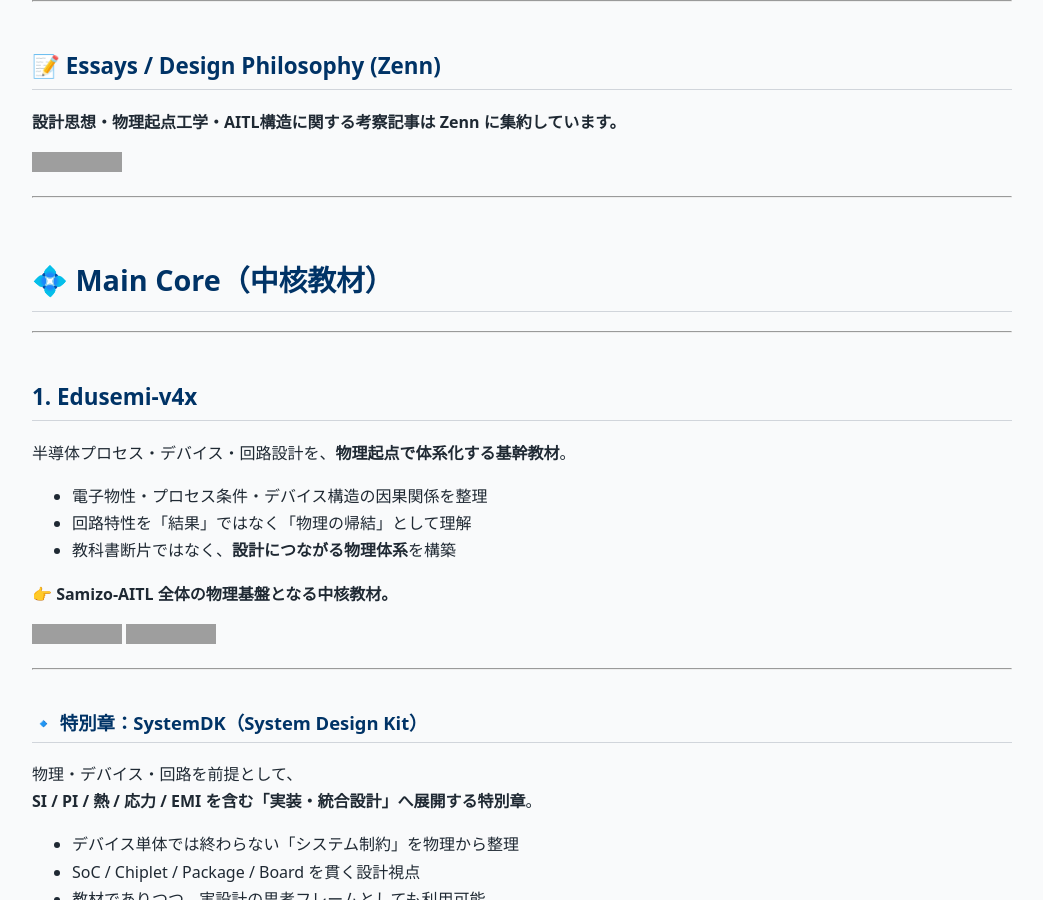
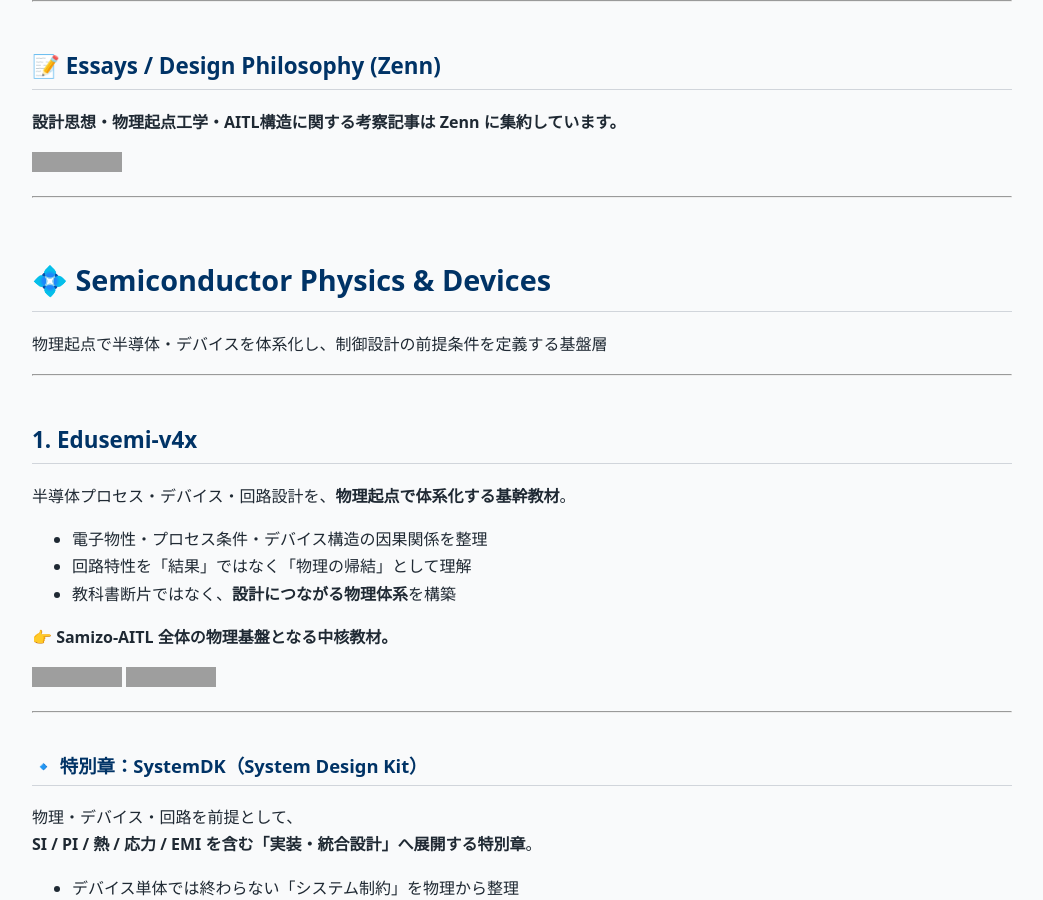
Before and after one commit to Samizo-AITL/Samizo-AITL.github.io, a Jekyll site: the page built from portal/index.md, in a window 1280 px wide and 900 px high, scrolled down 4136 px. Shown: the whole window, without its empty margins (118-1161 px from the left). Built offline with Jekyll 4.4.1, drawn with Linux system fonts in a browser that asks for light colours; our own code applies the rules of GitHub Pages for plain Markdown files; some of the changed text lies outside the part shown; grey boxes are pictures that could not be loaded.

Commit message:
Update index.md

```diff
--- a/portal/index.md
+++ b/portal/index.md
@@ -168,7 +168,8 @@
 
 ---
 
-# 💠 Main Core（中核教材）
+# 💠 Semiconductor Physics & Devices
+物理起点で半導体・デバイスを体系化し、制御設計の前提条件を定義する基盤層
 
 ---
 
@@ -312,7 +313,8 @@
 
 ---
 
-# 🎛 Applied Layer（制御・知能化）
+# 🎛 Control & Supervisory Architecture
+実時間制御（PID）を中核とし、FSM による状態監督と非実時間知能によって設計責務を分離する制御アーキテクチャ
 
 ---
 
@@ -509,9 +511,8 @@
 ---
 
 # ⚙️ MEMS / Physical Boundary
-
 物理モデルを起点に、抽象化・制御・設計判断を経て、
-最終的に **実体としてのMEMS** に到達する層。
+**抽象モデルが通用しなくなる境界としての MEMS 実体**に到達する層。
 
 ---
 
```
